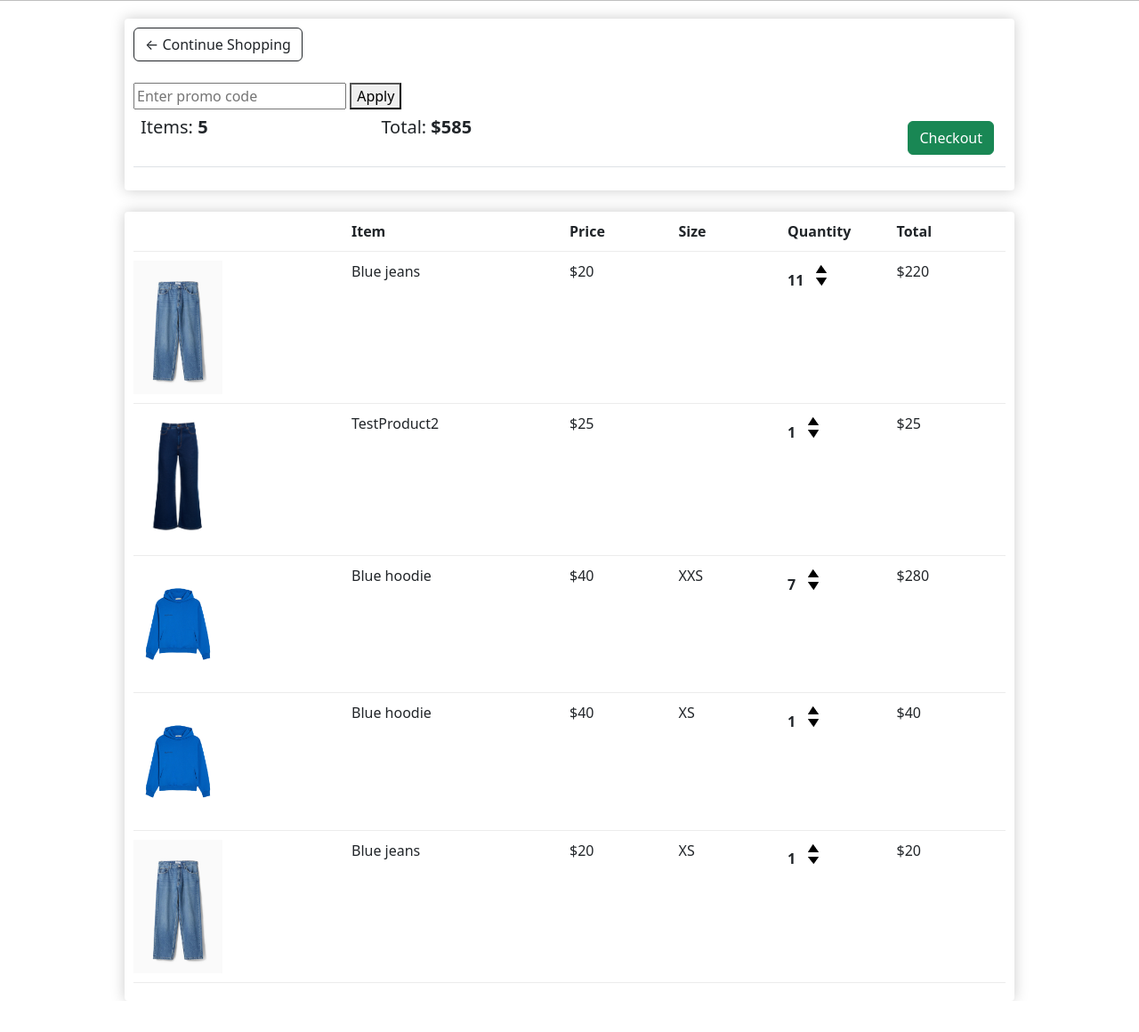
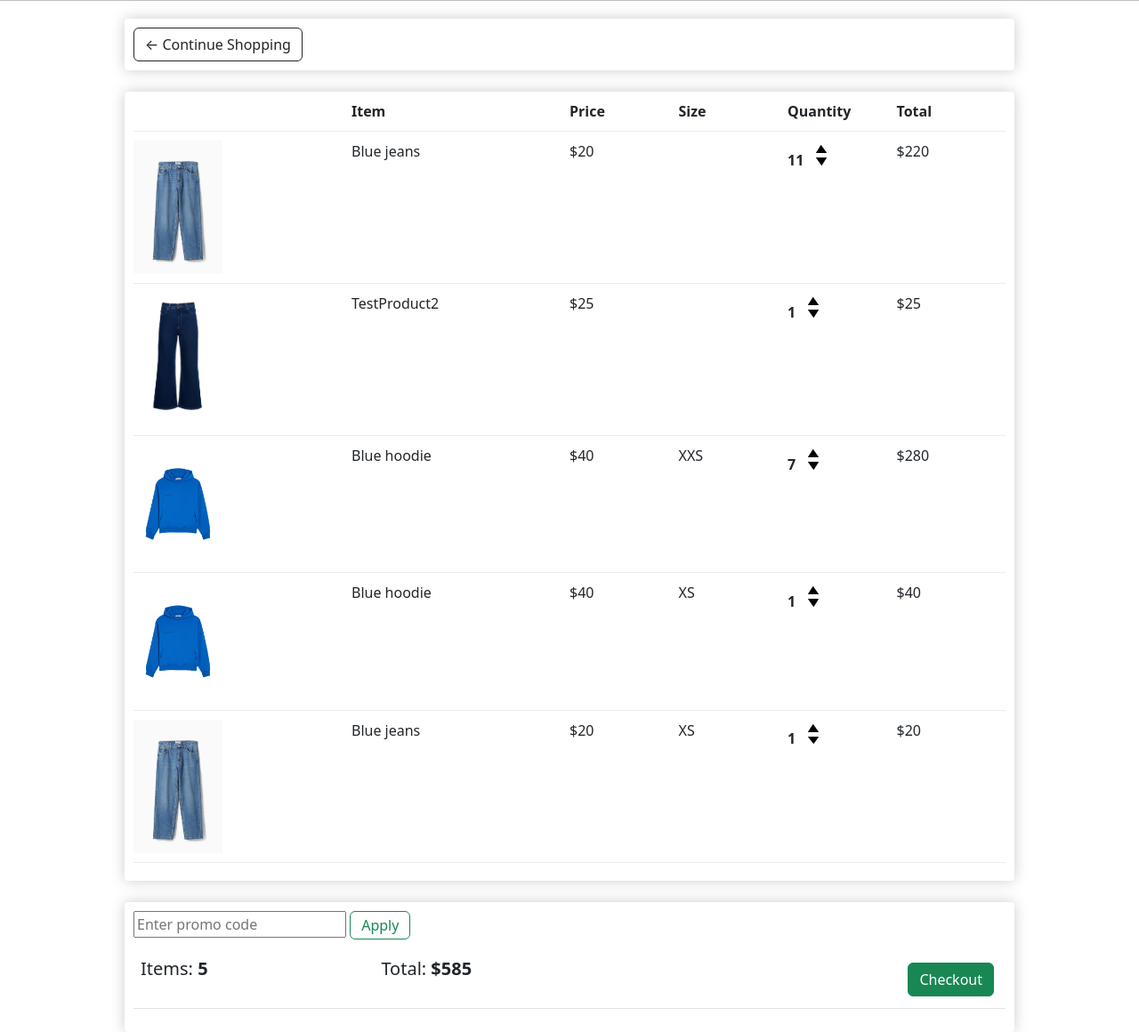
Before and after one commit to Matvey1109/Online_clothing_store_Django, a Django app: page /cart/ in a window 1280 px wide. Shown: the part 76-1236 px from the top of the page at 89% size. Before the commit the page ends 1201 px from the top, so only its background shows below. Run offline with Django 4.2, Linux system fonts and the light colour scheme; a user stored in the database is signed in; data comes from the database, SQL or seed files in the repository; both versions use the stored data as it was after the commit; lists and menus that the app fills with data are empty.

Commit message:
Added styles to promo code

```diff
--- a/store/templates/store/cart.html
+++ b/store/templates/store/cart.html
@@ -9,33 +9,7 @@
 	<div class="row">
 		<div class="col-lg-12">
 			<div class="box-element">
-
 				<a  class="btn btn-outline-dark" href="{% url 'main' %}">&#x2190; Continue Shopping</a>
-				<br>
-				<br>
-                <form method="GET" action="{% url 'cart' %}">
-                    <input type="text" name="promo_code" placeholder="Enter promo code">
-                    <button type="submit">Apply</button>
-                    {% if order.discount_percent %}
-                        <button type="submit" name="reset_promo" value="true">Reset Promo Code</button>
-                    {% endif %}
-                </form>
-				<table class="table">
-					<tr>
-						<th><h5>Items: <strong>{{order.products.count}}</strong></h5></th>
-						{% if order.discount_percent %}
-                            <th><h5>Total without discount: <strong>${{ order.get_total_without_disc }}</strong></h5></th>
-                            <th><h5>Discount: <strong>{{ order.discount_percent }}%</strong></h5></th>
-                            <th><h5>Total: <strong>${{ order.get_total }}</strong></h5></th>
-                        {% else %}
-                            <th><h5>Total: <strong>${{ order.get_total }}</strong></h5></th>
-                        {% endif %}
-						<th>
-							<a style="float:right; margin:5px;" class="btn btn-success" href="{{order.get_payment_url}}">Checkout</a>
-						</th>
-					</tr>
-				</table>
-
 			</div>
 
 			<br>
@@ -68,6 +42,41 @@
 				{%endfor%}
 
 			</div>
+            <br>
+            <div class="box-element">
+                <form method="GET" style="margin-bottom: 10px;" action="{% url 'cart' %}">
+                    <input type="text" name="promo_code" placeholder="Enter promo code">
+                    <button type="submit" class="btn btn-outline-success" style="
+                        padding-top: 3px;
+                        padding-bottom: 3px;
+                        margin-bottom: 3px;
+                    ">Apply</button>
+                    {% if order.discount_percent %}
+                        <button type="submit" name="reset_promo" value="true" class="btn btn-outline-danger" style="
+                            padding-top: 3px;
+                            padding-bottom: 3px;
+                            margin-bottom: 3px;
+                        ">Reset Promo Code</button>
+                    {% endif %}
+                </form>
+				<table class="table">
+					<tr>
+						<th><h5>Items: <strong>{{order.products.count}}</strong></h5></th>
+						{% if order.discount_percent %}
+                            <th><h5>Total without discount: <strong>${{ order.get_total_without_disc }}</strong></h5></th>
+                            <th><h5>Discount: <strong>{{ order.discount_percent }}%</strong></h5></th>
+                            <th><h5>Total: <strong>${{ order.get_total }}</strong></h5></th>
+                        {% else %}
+                            <th><h5>Total: <strong>${{ order.get_total }}</strong></h5></th>
+                        {% endif %}
+						<th>
+							<a style="float:right; margin:5px;" class="btn btn-success" href="{{order.get_payment_url}}">Checkout</a>
+						</th>
+					</tr>
+				</table>
+
+			</div>
+
 		</div>
 	</div>
 
```
Also changed, not shown: db.sqlite3.
